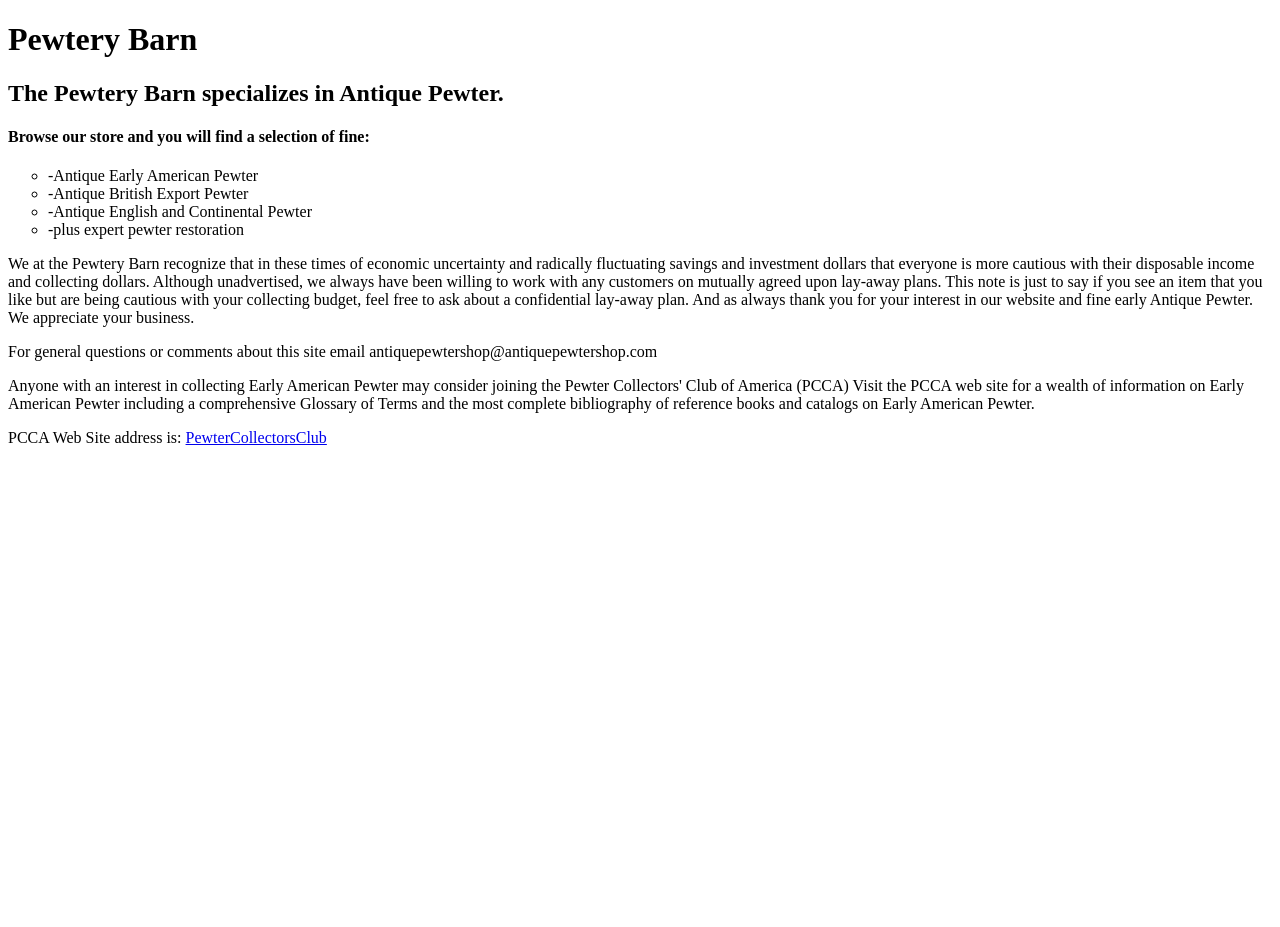
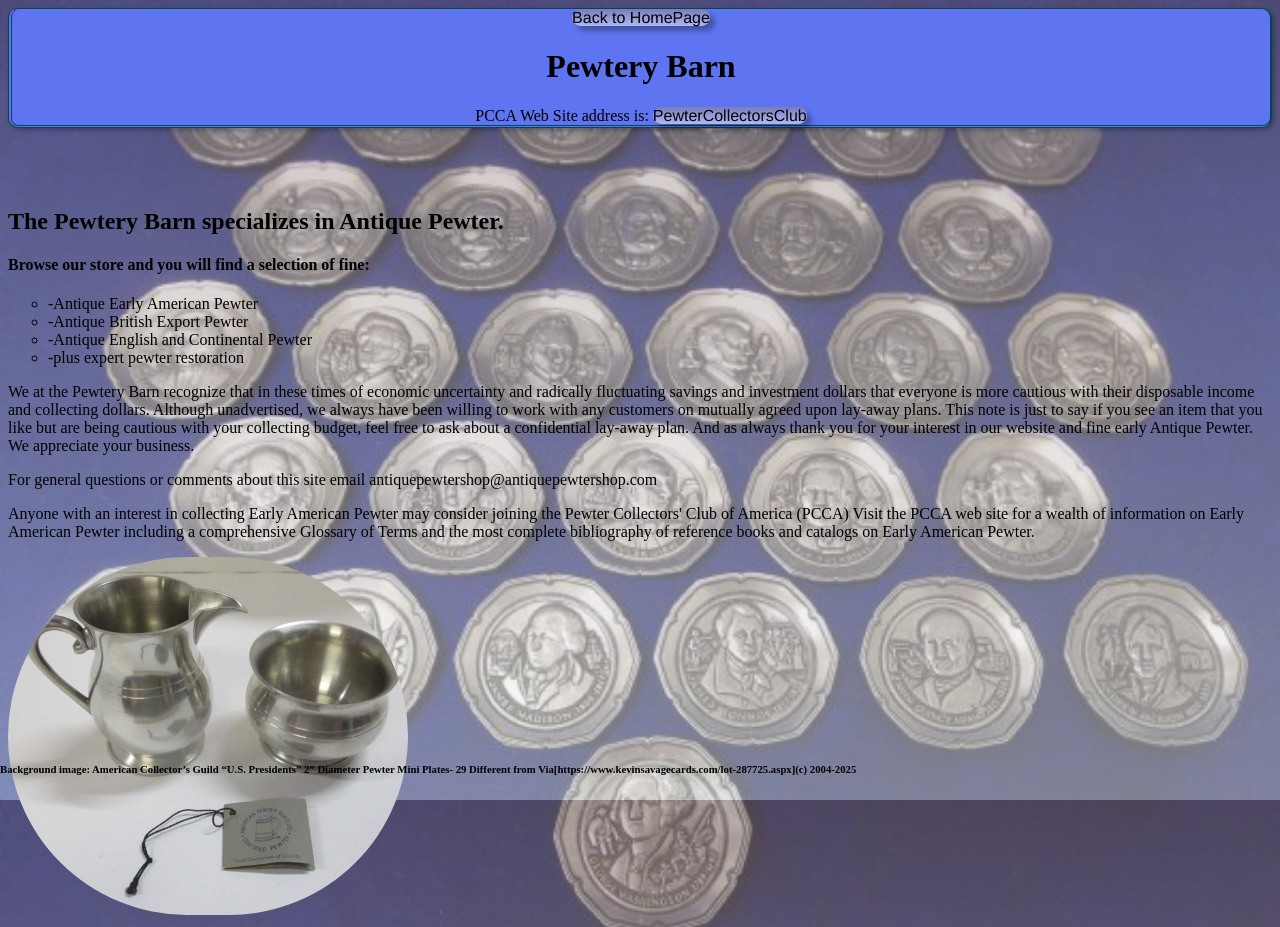
Before and after one commit to Reformedhope/school_projects, a plain HTML site: page ex5.html in a window 1280 px wide. Before the commit the page ends 800 px from the top, so only its background shows below. Drawn offline with Linux system fonts and the light colour scheme.

Commit message:
addes styling to the page

```diff
--- a/ex5.css
+++ b/ex5.css
@@ -1,9 +1,65 @@
 body{
    justify-content: center;
+   background:
+    linear-gradient(rgba(150, 130, 130, 0.5), rgba(253, 253, 253, 0.5)),
+    url("/imageEx5/pewtery1.jpeg");
+  background-repeat: no-repeat;
+  background-size: cover;
+  background-position: center;
+  background-attachment: fixed;
+
+
 }
+
+#whole-style{
+    margin: 20px;
+    padding: 20px;
+    justify-content: center;
+
+}
+
+#header{
+    background-color: rgb(94, 116, 240);
+    text-align:  center;
+    border: 3px solid #05464e;
+    border-width: 1px 2px 3px 4px;
+     box-shadow: 2px 2px 5px rgba(0, 0, 0, 0.3);
+     border-style: double;
+     border-radius: 10px;
+
+}
+
 ul{
     list-style-type:circle;
 }
+img{
+    border: 10px;
+    border-radius: 200px;
+}
 a{
+    background:
+    linear-gradient(rgba(150, 130, 130, 0.5), rgba(253, 253, 253, 0.5));
+    font-family: 'Franklin Gothic Medium', 'Arial Narrow', Arial, sans-serif;
+    font-weight: 100;
+    color: black;
+    text-decoration: none;
+    border: 3px solid #05464e;
+    border-width: 1px 2px 3px 4px;
+     box-shadow: 5px 5px 5px rgba(0, 0, 0, 0.3);
+     border-style:hidden;
+     border-radius: 20px;
+
+
+
 
 }
+a:hover{
+    background-color: rgb(180, 115, 241);
+
+}
+.bottom{
+    position: fixed;
+    bottom: 0;
+    left: 0;
+    width: 100%;
+}
--- a/ex5.html
+++ b/ex5.html
@@ -1,13 +1,21 @@
 <!DOCTYPE html>
 <html lang="en">
   <head>
-    <meta charset="UTF-8" />
-    <meta name="viewport" content="width=device-width, initial-scale=1.0" />
+    <meta charset="UTF-8">
+    <meta name="viewport" content="width=device-width, initial-scale=1.0">
     <title>Pewtery Barn</title>
     <link rel="stylesheet" href="ex5.css">
   </head>
   <body>
-    <h1>Pewtery Barn</h1>
+    <header id="header">
+      <span><a href="index.html">Back to HomePage</a></span>
+      <h1>Pewtery Barn</h1>
+      <div>
+        PCCA Web Site address is:
+        <a href="//www.pewtercollectorsclub.org/">PewterCollectorsClub</a>
+      </div>
+    </header>
+    <div id="whole-style"></div>
 
     <h2>The Pewtery Barn specializes in Antique Pewter.</h2>
 
@@ -46,6 +54,13 @@
         comprehensive Glossary of Terms and the most complete bibliography of
         reference books and catalogs on Early American Pewter.
       </p>
+      <div>
+        <img
+          src="/imageEx5/AmericanPew.webp"
+          alt="American Pewter Guild Sugar and Creamer Via[https://picclick.ca/American-Pewter-Guild-Sugar-and-Creamer-236324535360.html] (c)2008-2025"
+          width="400"
+        >
+      </div>
     </div>
 
     <div>
@@ -55,10 +70,13 @@
         good design judgment with the rest of the site. Be sure to link to the
         PCCA web site listed below.
       </div> -->
-      <div>
-        PCCA Web Site address is:
-        <a href="//www.pewtercollectorsclub.org/">PewterCollectorsClub</a>
-      </div>
+    </div>
+    <div class="bottom">
+    <h6>
+      Background image: American Collector’s Guild “U.S. Presidents” 2” Diameter
+      Pewter Mini Plates- 29 Different from
+      Via[https://www.kevinsavagecards.com/lot-287725.aspx](c) 2004-2025
+    </h6>
     </div>
   </body>
 </html>
```
Also changed, not shown: index.html (+1 -1 lines), imageEx5/AmericanPew.webp (added), imageEx5/pewtery1.jpeg (added).
